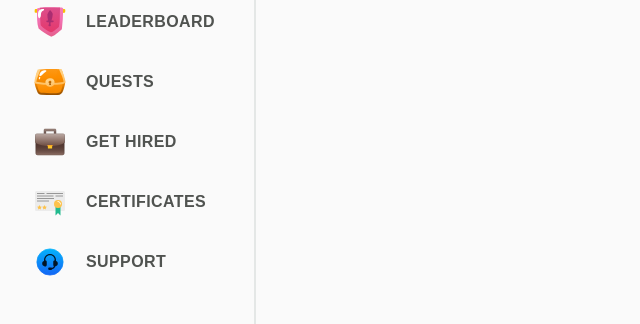
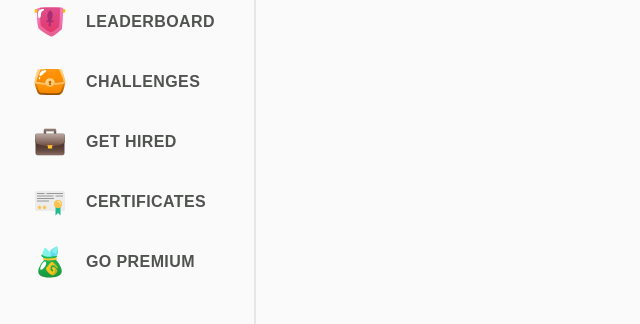
Before and after one commit to joaomarcosjova/ithuta, a Next.js app: page /courses in a window 1280 px wide. Shown: the part 148-472 px from the top of the page, without its empty margins (0-640 px from the left). Built offline with nearby package versions, Linux system fonts and the light colour scheme; no server answers; the database is empty; a web font is replaced by a local one; what modern-errors would draw is missing.

Commit message:
gopremium component

```diff
--- a/app/(user)/layout.tsx
+++ b/app/(user)/layout.tsx
@@ -1,7 +1,7 @@
 import type { ReactNode } from 'react'
 import { MobileSheet } from '@/components/user/MobileSheet'
 import { SideMenu } from '@/components/user/SideMenu'
-import { Promo } from '@/components/user/Promo'
+import { Promo } from '@/components/user/GoPremium'
 
 
 
--- a/components/user/SideMenu.tsx
+++ b/components/user/SideMenu.tsx
@@ -25,11 +25,11 @@ export function SideMenu() {
         <ul className="flex flex-col gap-y-2">
           <SideMenuItem href="/learn" icon="learn" label="Learn" />
           <SideMenuItem href="/leaderboard" icon="leaderboard" label="Leaderboard" />
-          <SideMenuItem href="/quests" icon="quests" label="Quests" />
+          <SideMenuItem href="/quests" icon="quests" label="Challenges" />
           <SideMenuItem href="/jobs" icon="job" label="Get Hired" />
           <SideMenuItem href="/certificates" icon="certificates" label="Certificates" />
-          {/* <SideMenuItem href="/shop" icon="shop" label="Shop" /> */}
-          <SideMenuItem href="/support" icon="support" label="Support" />
+          <SideMenuItem href="/shop" icon="shop" label="Go Premium" />
+          {/* <SideMenuItem href="/support" icon="support" label="Support" /> */}
         </ul>
       </nav>
       <div className="space-y-2 border-t-2 px-4 pb-2 pt-2 sm:max-lg:px-2">
```
Also changed, not shown: components/user/GoPremium.tsx (renamed from components/user/Promo.tsx).
